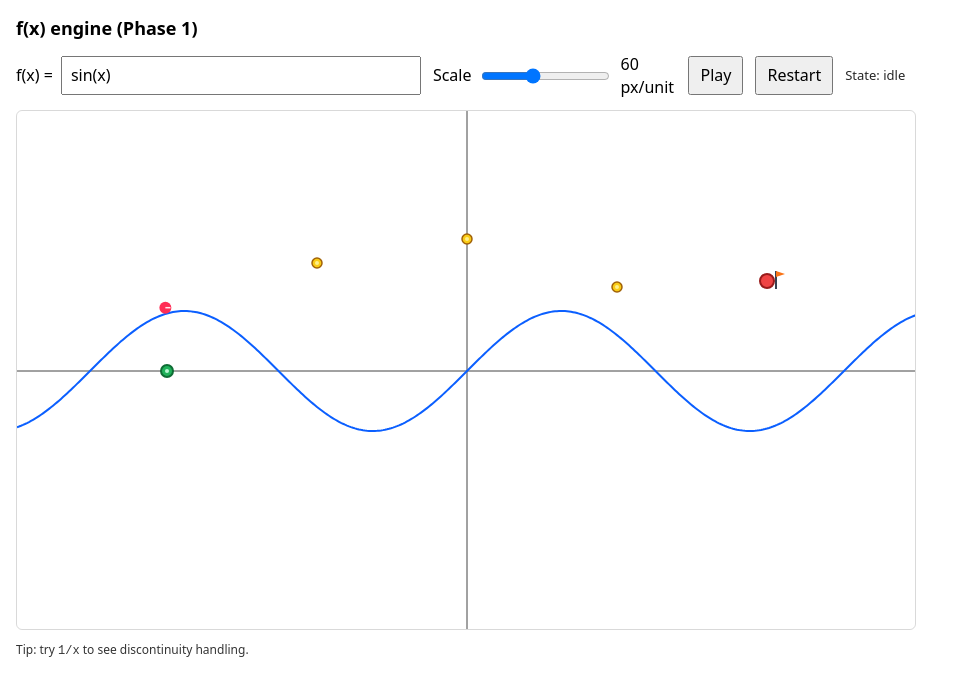
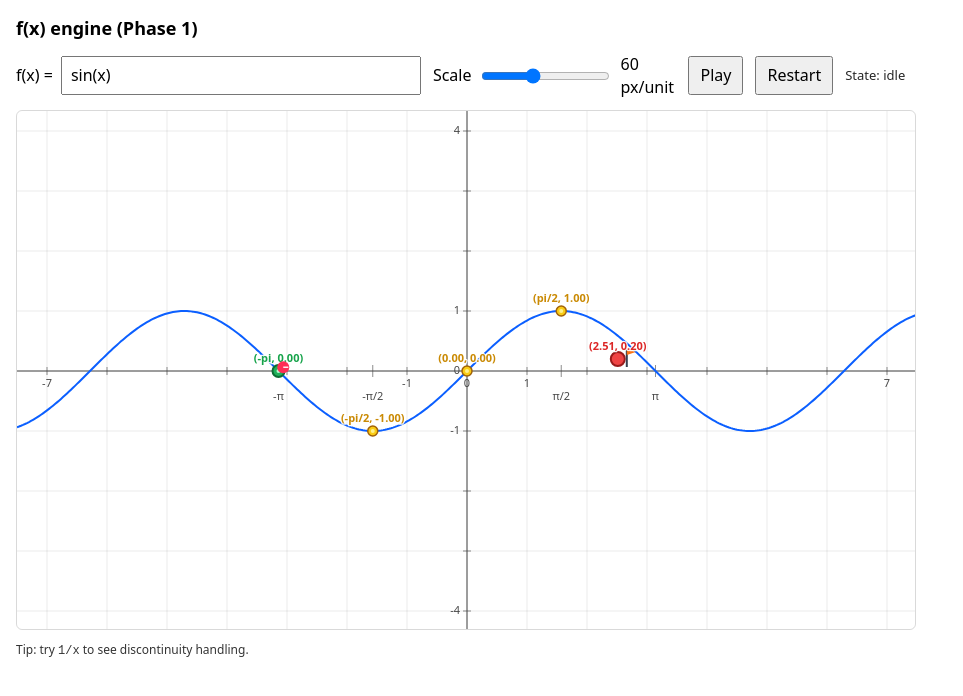
Before and after one commit to AnoojShete/f-of-x, a React (Vite) app: page / in a window 1280 px wide. Shown: the top 696 px of the page, without its empty margins (0-963 px from the left). Built offline with nearby package versions, Linux system fonts and the light colour scheme.

Commit message:
level generation; points label

```diff
--- a/src/App.tsx
+++ b/src/App.tsx
@@ -5,34 +5,22 @@ import BallOverlay from './components/BallOverlay';
 import GameObjectsOverlay from './components/GameObjectsOverlay';
 import type { GameStar } from './components/GameObjectsOverlay';
 import { compileExpression } from './utils/evaluate';
+import { generateLevel } from './utils/levelGenerator';
+import type { LevelType } from './utils/levelGenerator';
 import { sampleCompiledFunction } from './utils/sample';
-import type { Vec2 } from './types';
 import type { GraphFunction } from './types';
 import type { GraphPlot } from './types';
 
 const CANVAS_WIDTH = 900;
 const CANVAS_HEIGHT = 520;
 const BALL_RADIUS_PX = 6;
+const ACTIVE_LEVEL_TYPE: LevelType = 'sine';
 
 type GameState = 'idle' | 'playing' | 'won';
-type LevelConfig = {
-  start: Vec2;
-  goal: Vec2;
-  stars: ReadonlyArray<Vec2>;
-};
-
-const LEVEL: LevelConfig = {
-  start: { x: -5, y: 0 },
-  goal: { x: 5, y: 1.5 },
-  stars: [
-    { x: -2.5, y: 1.8 },
-    { x: 0, y: 2.2 },
-    { x: 2.5, y: 1.4 },
-  ],
-};
 
 export default function App() {
-  const [expression, setExpression] = useState<string>('sin(x)');
+  const level = useMemo(() => generateLevel(ACTIVE_LEVEL_TYPE), []);
+  const [expression, setExpression] = useState<string>(level.solution);
   const [scale, setScale] = useState<number>(60); // pixels per unit
   const [collectedStarIds, setCollectedStarIds] = useState<ReadonlyArray<string>>([]);
   const [gameState, setGameState] = useState<GameState>('idle');
@@ -74,12 +62,12 @@ export default function App() {
     });
   }, [functions, scale]);
 
-  const startPoint = LEVEL.start;
-  const goal = LEVEL.goal;
+  const startPoint = level.start;
+  const goal = level.goal;
 
   const stars = useMemo<GameStar[]>(
-    () => LEVEL.stars.map((position, index) => ({ id: `star-${index + 1}`, position })),
-    []
+    () => level.stars.map((position, index) => ({ id: `star-${index + 1}`, position })),
+    [level]
   );
 
   const collisionStars = useMemo(
@@ -88,6 +76,8 @@ export default function App() {
   );
 
   const collectedStarSet = useMemo(() => new Set(collectedStarIds), [collectedStarIds]);
+  const allStarsCollected = stars.length > 0 && collectedStarIds.length >= stars.length;
+  const goalForCollision = allStarsCollected ? goal : undefined;
 
   const startGame = useCallback(() => {
     setCollectedStarIds([]);
@@ -193,10 +183,10 @@ export default function App() {
           resetToken={resetToken}
           radiusPx={BALL_RADIUS_PX}
           startPoint={startPoint}
-          goal={goal}
           stars={collisionStars}
           onGoalReached={handleGoalReached}
           onCollectedStarsChange={setCollectedStarIds}
+          {...(goalForCollision ? { goal: goalForCollision } : {})}
         />
       </Graph>
 
--- a/src/components/BallOverlay.tsx
+++ b/src/components/BallOverlay.tsx
@@ -56,7 +56,7 @@ type PathSample = {
 
 const GRAVITY_ALONG_PATH_PX_PER_SEC2 = 420;
 const MAX_DT_SEC = 0.05;
-const FRICTION_PER_SEC = 0.7;
+const FRICTION_PER_SEC = 0.58;
 const INITIAL_DISTANCE_PX = 14;
 const INITIAL_IMPULSE_PX_PER_SEC = 100;
 const STATIC_VELOCITY_EPSILON = 0.01;
--- a/src/components/GameObjectsOverlay.tsx
+++ b/src/components/GameObjectsOverlay.tsx
@@ -16,6 +16,82 @@ export type GameObjectsOverlayProps = {
   collectedStars?: ReadonlySet<string>;
 };
 
+type LabelPlacement = {
+  id: string;
+  x: number;
+  y: number;
+  text: string;
+  color: string;
+};
+
+type LabelBox = {
+  left: number;
+  right: number;
+  top: number;
+  bottom: number;
+};
+
+function approxEqual(a: number, b: number, eps = 1e-6): boolean {
+  return Math.abs(a - b) <= eps;
+}
+
+function formatCoordValue(value: number): string {
+  if (approxEqual(value, Math.PI)) return 'pi';
+  if (approxEqual(value, -Math.PI)) return '-pi';
+  if (approxEqual(value, Math.PI / 2)) return 'pi/2';
+  if (approxEqual(value, -Math.PI / 2)) return '-pi/2';
+  return (Math.round(value * 100) / 100).toFixed(2);
+}
+
+function formatVec2(p: Vec2): string {
+  return `(${formatCoordValue(p.x)}, ${formatCoordValue(p.y)})`;
+}
+
+function boxesOverlap(a: LabelBox, b: LabelBox): boolean {
+  return a.left < b.right && a.right > b.left && a.top < b.bottom && a.bottom > b.top;
+}
+
+function placeLabel(
+  anchorX: number,
+  anchorY: number,
+  text: string,
+  width: number,
+  height: number,
+  placed: LabelBox[]
+): { x: number; y: number } {
+  const estTextWidth = Math.max(28, text.length * 6.2);
+  const half = estTextWidth / 2;
+  const candidates = [-12, 14, -22, 24, -32, 34];
+
+  for (const dy of candidates) {
+    const y = anchorY + dy;
+    const x = Math.min(width - half - 2, Math.max(half + 2, anchorX));
+    const box: LabelBox = {
+      left: x - half,
+      right: x + half,
+      top: y - 8,
+      bottom: y + 4,
+    };
+
+    const inBounds = box.top >= 0 && box.bottom <= height;
+    const hasOverlap = placed.some((b) => boxesOverlap(b, box));
+    if (inBounds && !hasOverlap) {
+      placed.push(box);
+      return { x, y };
+    }
+  }
+
+  const fallbackX = Math.min(width - half - 2, Math.max(half + 2, anchorX));
+  const fallbackY = Math.min(height - 6, Math.max(10, anchorY - 12));
+  placed.push({
+    left: fallbackX - half,
+    right: fallbackX + half,
+    top: fallbackY - 8,
+    bottom: fallbackY + 4,
+  });
+  return { x: fallbackX, y: fallbackY };
+}
+
 export default function GameObjectsOverlay({
   width,
   height,
@@ -29,6 +105,44 @@ export default function GameObjectsOverlay({
 
   const startCanvas = startPoint ? worldToCanvas(startPoint, width, height, scale) : undefined;
   const goalCanvas = goal ? worldToCanvas(goal, width, height, scale) : undefined;
+
+  const labelPlacements: LabelPlacement[] = [];
+  const placedBoxes: LabelBox[] = [];
+
+  if (startPoint && startCanvas) {
+    const placed = placeLabel(startCanvas.x, startCanvas.y, formatVec2(startPoint), width, height, placedBoxes);
+    labelPlacements.push({
+      id: 'start',
+      x: placed.x,
+      y: placed.y,
+      text: formatVec2(startPoint),
+      color: '#16a34a',
+    });
+  }
+
+  if (goal && goalCanvas) {
+    const placed = placeLabel(goalCanvas.x, goalCanvas.y, formatVec2(goal), width, height, placedBoxes);
+    labelPlacements.push({
+      id: 'goal',
+      x: placed.x,
+      y: placed.y,
+      text: formatVec2(goal),
+      color: '#dc2626',
+    });
+  }
+
+  for (const star of visibleStars) {
+    const p = worldToCanvas(star.position, width, height, scale);
+    const text = formatVec2(star.position);
+    const placed = placeLabel(p.x, p.y, text, width, height, placedBoxes);
+    labelPlacements.push({
+      id: `star-${star.id}`,
+      x: placed.x,
+      y: placed.y,
+      text,
+      color: '#ca8a04',
+    });
+  }
 
   return (
     <svg
@@ -67,6 +181,24 @@ export default function GameObjectsOverlay({
           </g>
         );
       })}
+
+      {labelPlacements.map((label) => (
+        <text
+          key={label.id}
+          x={label.x}
+          y={label.y}
+          textAnchor="middle"
+          dominantBaseline="middle"
+          fill={label.color}
+          fontSize={11}
+          fontWeight={600}
+          stroke="rgba(255,255,255,0.9)"
+          strokeWidth={2.5}
+          paintOrder="stroke"
+        >
+          {label.text}
+        </text>
+      ))}
     </svg>
   );
 }
--- a/src/components/Graph.tsx
+++ b/src/components/Graph.tsx
@@ -11,6 +11,9 @@ export type GraphProps = {
 };
 
 const AXIS_STYLE = '#444';
+const GRID_STYLE = 'rgba(0,0,0,0.08)';
+const TICK_STYLE = 'rgba(0,0,0,0.45)';
+const LABEL_STYLE = 'rgba(0,0,0,0.72)';
 
 function worldToCanvas(p: Vec2, width: number, height: number, scale: number): Vec2 {
   // Canvas origin is top-left; we want world origin at center.
@@ -36,6 +39,105 @@ function drawAxes(ctx: CanvasRenderingContext2D, width: number, height: number)
   ctx.moveTo(width / 2, 0);
   ctx.lineTo(width / 2, height);
   ctx.stroke();
+
+  ctx.restore();
+}
+
+function formatTickLabel(value: number): string {
+  if (Math.abs(value) < 1e-8) return '0';
+  if (Math.abs(value - Math.PI) < 1e-8) return 'π';
+  if (Math.abs(value + Math.PI) < 1e-8) return '-π';
+  if (Math.abs(value - Math.PI / 2) < 1e-8) return 'π/2';
+  if (Math.abs(value + Math.PI / 2) < 1e-8) return '-π/2';
+  return Number.isInteger(value) ? String(value) : String(value.toFixed(2));
+}
+
+function drawGridAndTicks(ctx: CanvasRenderingContext2D, width: number, height: number, scale: number) {
+  const xMin = -width / 2 / scale;
+  const xMax = width / 2 / scale;
+  const yMin = -height / 2 / scale;
+  const yMax = height / 2 / scale;
+
+  const xIntMin = Math.ceil(xMin);
+  const xIntMax = Math.floor(xMax);
+  const yIntMin = Math.ceil(yMin);
+  const yIntMax = Math.floor(yMax);
+
+  ctx.save();
+  ctx.strokeStyle = GRID_STYLE;
+  ctx.lineWidth = 1;
+
+  for (let x = xIntMin; x <= xIntMax; x++) {
+    const px = width / 2 + x * scale;
+    ctx.beginPath();
+    ctx.moveTo(px, 0);
+    ctx.lineTo(px, height);
+    ctx.stroke();
+  }
+
+  for (let y = yIntMin; y <= yIntMax; y++) {
+    const py = height / 2 - y * scale;
+    ctx.beginPath();
+    ctx.moveTo(0, py);
+    ctx.lineTo(width, py);
+    ctx.stroke();
+  }
+
+  ctx.strokeStyle = TICK_STYLE;
+  const tickSize = 4;
+  const axisX = width / 2;
+  const axisY = height / 2;
+
+  for (let x = xIntMin; x <= xIntMax; x++) {
+    const px = axisX + x * scale;
+    ctx.beginPath();
+    ctx.moveTo(px, axisY - tickSize);
+    ctx.lineTo(px, axisY + tickSize);
+    ctx.stroke();
+  }
+
+  for (let y = yIntMin; y <= yIntMax; y++) {
+    const py = axisY - y * scale;
+    ctx.beginPath();
+    ctx.moveTo(axisX - tickSize, py);
+    ctx.lineTo(axisX + tickSize, py);
+    ctx.stroke();
+  }
+
+  ctx.fillStyle = LABEL_STYLE;
+  ctx.font = '11px ui-sans-serif, system-ui, -apple-system, Segoe UI';
+  ctx.textAlign = 'center';
+  ctx.textBaseline = 'top';
+
+  // Integer labels near axes for quick position reading.
+  for (const x of [xIntMin, -1, 0, 1, xIntMax]) {
+    if (x < xIntMin || x > xIntMax) continue;
+    const px = axisX + x * scale;
+    ctx.fillText(formatTickLabel(x), px, axisY + tickSize + 3);
+  }
+
+  ctx.textAlign = 'right';
+  ctx.textBaseline = 'middle';
+  for (const y of [yIntMin, -1, 0, 1, yIntMax]) {
+    if (y < yIntMin || y > yIntMax) continue;
+    const py = axisY - y * scale;
+    ctx.fillText(formatTickLabel(y), axisX - tickSize - 3, py);
+  }
+
+  // Trig landmarks for sine-style levels.
+  ctx.textAlign = 'center';
+  ctx.textBaseline = 'top';
+  const specialX = [-Math.PI, -Math.PI / 2, Math.PI / 2, Math.PI];
+  for (const x of specialX) {
+    if (x < xMin || x > xMax) continue;
+    const px = axisX + x * scale;
+    // Draw explicit special-value ticks so labels are anchored to visible marks.
+    ctx.beginPath();
+    ctx.moveTo(px, axisY - tickSize - 2);
+    ctx.lineTo(px, axisY + tickSize + 2);
+    ctx.stroke();
+    ctx.fillText(formatTickLabel(x), px, axisY + tickSize + 16);
+  }
 
   ctx.restore();
 }
@@ -88,6 +190,7 @@ export default function Graph({ width, height, scale, plots, children }: GraphPr
 
     let raf = requestAnimationFrame(() => {
       ctx.clearRect(0, 0, width, height);
+      drawGridAndTicks(ctx, width, height, scale);
       drawAxes(ctx, width, height);
 
       for (const plot of plots) {
--- /dev/null
+++ b/src/utils/levelGenerator.ts
@@ -0,0 +1,68 @@
+import type { Vec2 } from '../types';
+
+export type LevelType = 'sine' | 'cosine';
+
+export type GeneratedLevel = {
+  start: Vec2;
+  stars: ReadonlyArray<Vec2>;
+  goal: Vec2;
+  solution: string;
+};
+
+type LevelBuilder = () => GeneratedLevel;
+
+function createLevel(solution: string, basePoints: readonly [Vec2, Vec2, Vec2, Vec2, Vec2], goal: Vec2): GeneratedLevel {
+  const start = basePoints[0];
+  const stars = [basePoints[1], basePoints[2], basePoints[3]] as const;
+  const lastStar = stars[stars.length - 1]!;
+
+  // Keep goal no higher than the last star to avoid impossible climbs with friction.
+  const reachableGoal: Vec2 = {
+    x: goal.x,
+    y: Math.min(goal.y, lastStar.y),
+  };
+
+  return {
+    start,
+    stars,
+    goal: reachableGoal,
+    solution,
+  };
+}
+
+const LEVEL_BUILDERS: Record<LevelType, LevelBuilder> = {
+  sine: () => {
+    const basePoints = [
+      { x: -Math.PI, y: 0 },
+      { x: -Math.PI / 2, y: -1 },
+      { x: 0, y: 0 },
+      { x: Math.PI / 2, y: 1 },
+      { x: Math.PI, y: 0 },
+    ] as const;
+
+    return createLevel('sin(x)', basePoints, {
+      x: Math.PI * 0.8,
+      y: 0.2,
+    });
+  },
+
+  cosine: () => {
+    const basePoints = [
+      { x: -Math.PI, y: -1 },
+      { x: -Math.PI / 2, y: 0 },
+      { x: 0, y: 1 },
+      { x: Math.PI / 2, y: 0 },
+      { x: Math.PI, y: -1 },
+    ] as const;
+
+    return createLevel('cos(x)', basePoints, {
+      x: Math.PI * 0.8,
+      y: -0.4,
+    });
+  },
+};
+
+export function generateLevel(levelType: LevelType): GeneratedLevel {
+  const builder = LEVEL_BUILDERS[levelType];
+  return builder();
+}
```
